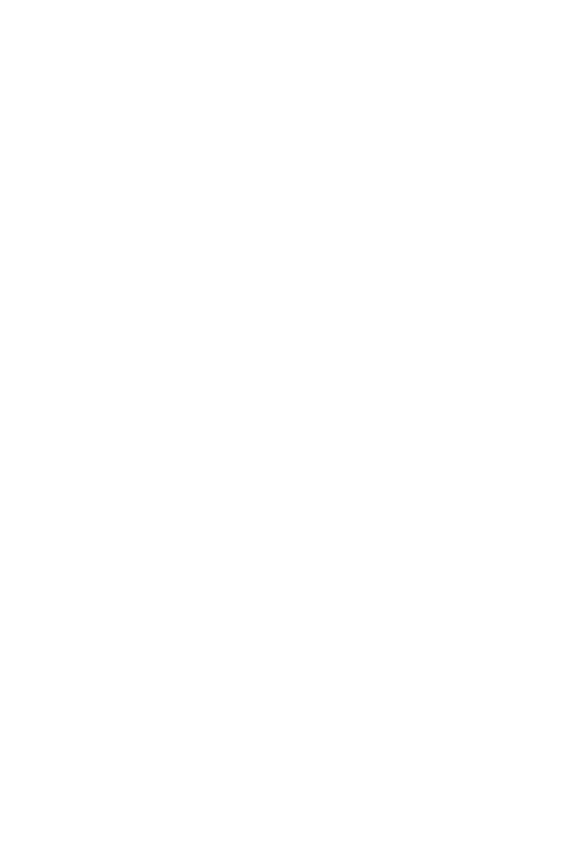
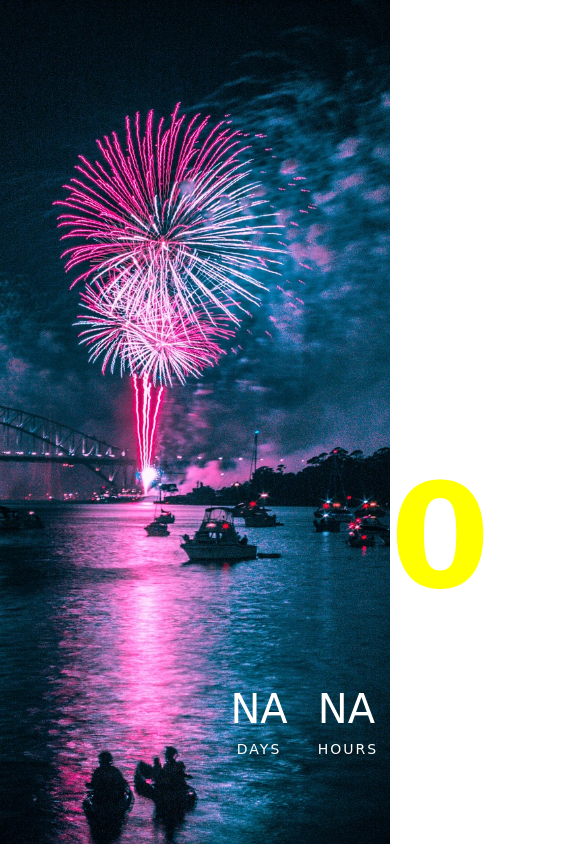
Before and after one commit to 7sbx7/WEB_new-year-counter, a plain HTML site: page index.html in a window 390 px wide. Shown: the whole page, 575 px wide, since content can reach past the window. Drawn offline with Linux system fonts and the light colour scheme; a web font is replaced by a local one.

Commit message:
First view, not responsive, not doing anything

```diff
--- a/index.html
+++ b/index.html
@@ -9,7 +9,18 @@
 </head>
 
 <body>
-
+    <div class="container">
+        <div class="imageBox"></div>
+        <div class="countdownBox">
+            <h2>Countdown to new year <br><span>20 <i>20</i></span></h2>
+            <div class="countdown">
+                <div id="day">NA</div>
+                <div id="hour">NA</div>
+                <div id="minute">NA</div>
+                <div id="second">NA</div>
+            </div>
+        </div>
+    </div>
 </body>
 
 </html>
--- a/style.css
+++ b/style.css
@@ -0,0 +1,98 @@
+@import url("https://fonts.googleapis.com/css2?family=Goldman&display=swap");
+/* font-family: 'Goldman', cursive; */
+
+* {
+  margin: 0;
+  padding: 0;
+  font-family: "Goldman", cursive;
+}
+
+.container {
+  position: relative;
+  width: 100%;
+  height: 100vh;
+  background-color: #4e4e4e;
+  display: flex;
+}
+
+.container .imageBox {
+  position: relative;
+  background: url(fireworks.jpg);
+  height: 100%;
+  width: 450px;
+  background-position: 60%;
+  background-repeat: no-repeat;
+  background-size: cover;
+}
+
+.container .countdownBox {
+  display: flex;
+  justify-content: center;
+  align-items: center;
+  flex-direction: column;
+  width: calc(100% - 450px);
+}
+
+.container .countdownBox h2 {
+  text-align: center;
+  font-size: 1.5em;
+  color: #fff;
+  text-transform: uppercase;
+  letter-spacing: 4px;
+  line-height: 4em;
+}
+
+.container .countdownBox h2 span {
+  font-size: 6em;
+}
+
+.container .countdownBox h2 span i {
+  color: #ff0;
+  font-style: initial;
+}
+
+.container .countdownBox .countdown {
+  margin-top: 35px;
+  background: rgba(0, 0, 0, 0.1);
+  display: flex;
+  width: 100%;
+  height: 120px;
+  align-items: center;
+  justify-content: center;
+}
+
+.container .countdownBox .countdown div {
+  position: relative;
+  width: 100px;
+  text-align: center;
+  font-size: 2.5em;
+  color: #fff;
+  margin: 0 15px;
+  margin-top: -25px;
+}
+.container .countdownBox .countdown div:before {
+  content: "text";
+  position: absolute;
+  bottom: -35px;
+  left: 0;
+  width: 100%;
+  height: 35px;
+  color: #fff;
+  font-size: 0.35em;
+  line-height: 35px;
+  letter-spacing: 2px;
+  text-transform: uppercase;
+}
+.container .countdownBox .countdown div#day:before {
+  content: "Days";
+}
+.container .countdownBox .countdown div#hour:before {
+  content: "Hours";
+}
+.container .countdownBox .countdown div#minute:before {
+  content: "Minutes";
+}
+.container .countdownBox .countdown div#second:before {
+  content: "Seconds";
+}
+/* 8:40 */
```
Also changed, not shown: fireworks.jpg (added).
